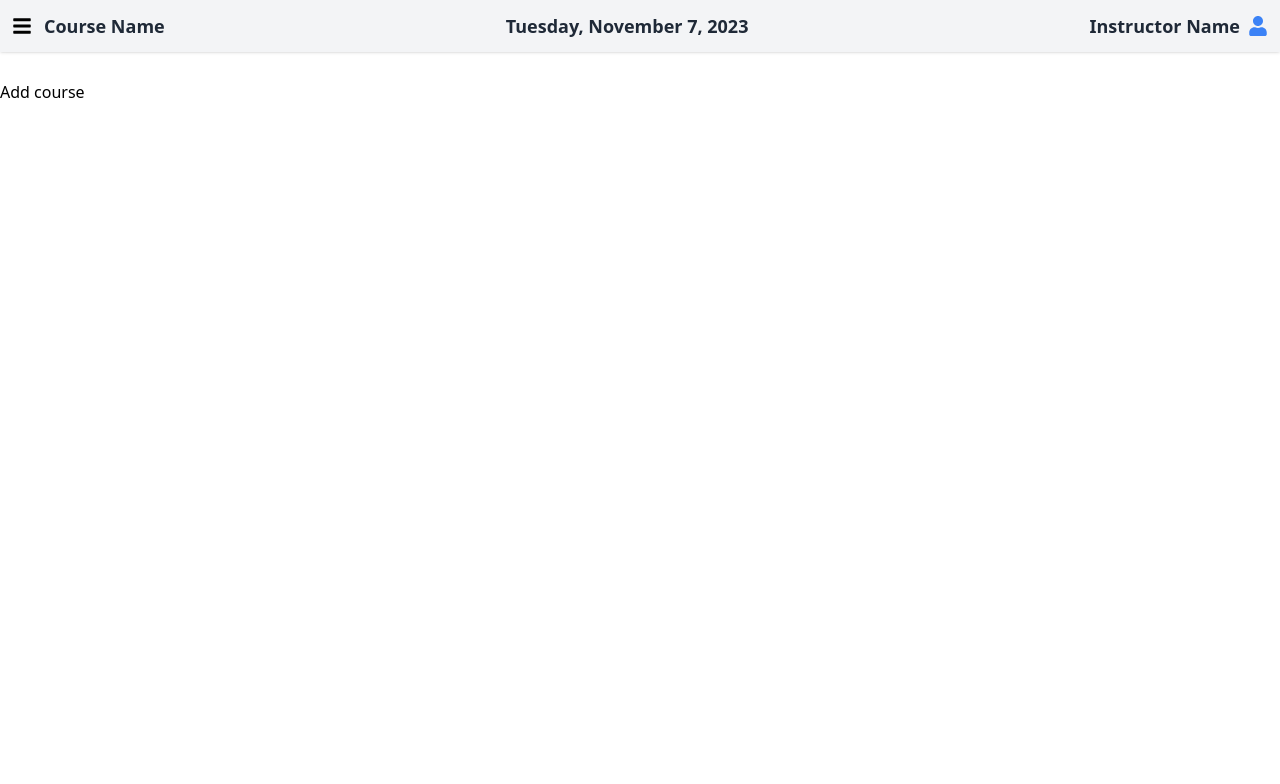
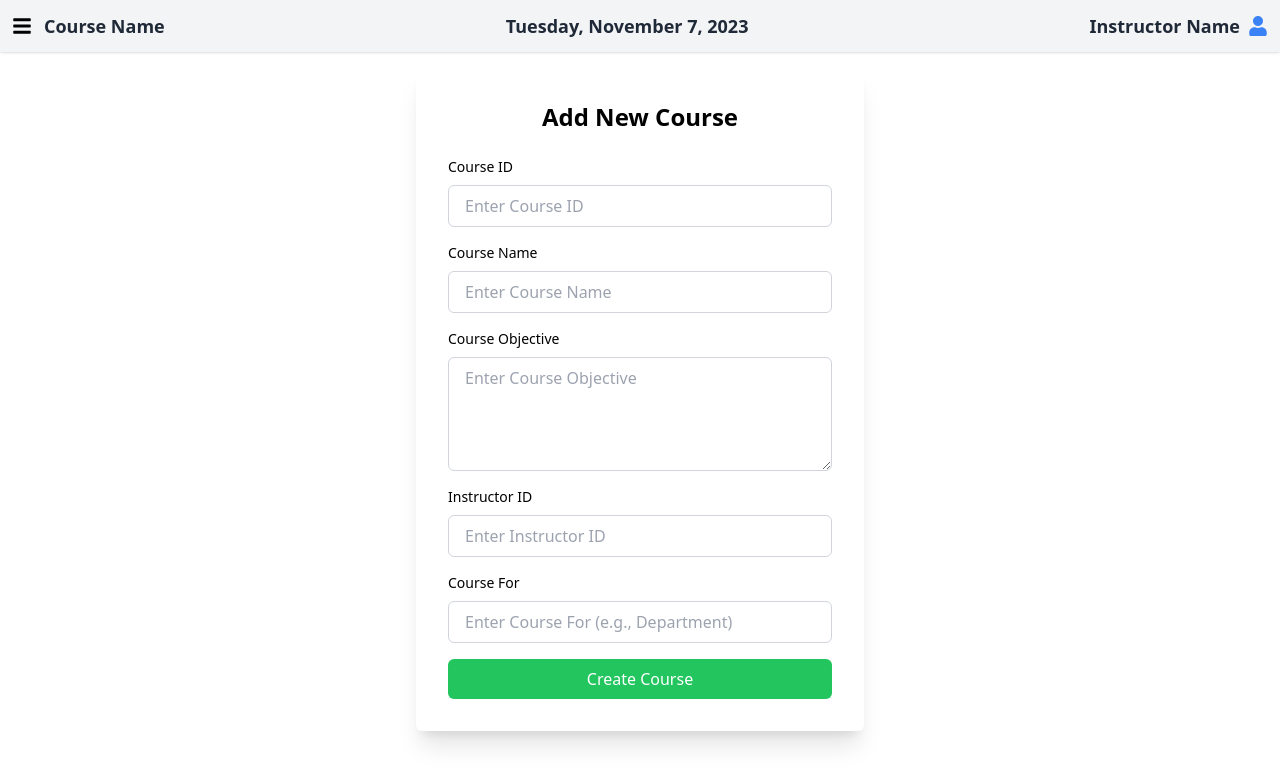
Before and after one commit to Rohan-Sharma03/MarkMe-Instructor, a React (Create React App) app: page /addCourse in a window 1280 px wide. Shown: the top 784 px of the page. Built offline with nearby package versions, Linux system fonts and the light colour scheme.

Commit message:
updated with UI

```diff
--- a/src/pages/NewCourses.tsx
+++ b/src/pages/NewCourses.tsx
@@ -1,3 +1,115 @@
+import React, { useState } from "react";
+import { useNavigate } from "react-router-dom";
+
 export default function NewCourse() {
-  return <div className="mt-20">Add course</div>;
+  const navigate = useNavigate();
+
+  const [courseDetails, setCourseDetails] = useState({
+    course_id: "",
+    course_name: "",
+    course_objective: "",
+    instructor_id: "",
+    course_for: "",
+  });
+
+  const handleChange = (
+    e: React.ChangeEvent<HTMLInputElement | HTMLTextAreaElement>
+  ) => {
+    const { name, value } = e.target;
+    setCourseDetails((prevDetails) => ({
+      ...prevDetails,
+      [name]: value,
+    }));
+  };
+
+  const handleCreateCourse = () => {
+    // Implement logic to create a new course, e.g., send data to the server
+    console.log("Course Details:", courseDetails);
+    // Redirect to the appropriate page after course creation
+    navigate("/profile");
+  };
+
+  return (
+    <div className="flex items-center justify-center h-screen">
+      <div className="container p-8 bg-white rounded-md shadow-xl max-w-md">
+        <h2 className="text-2xl font-semibold mb-6 text-center">
+          Add New Course
+        </h2>
+        <form className="space-y-4">
+          <div className="flex flex-col space-y-2">
+            <label htmlFor="course_id" className="text-sm font-medium">
+              Course ID
+            </label>
+            <input
+              id="course_id"
+              name="course_id"
+              type="text"
+              placeholder="Enter Course ID"
+              className="py-2 px-4 border border-gray-300 rounded-md"
+              onChange={handleChange}
+            />
+          </div>
+          <div className="flex flex-col space-y-2">
+            <label htmlFor="course_name" className="text-sm font-medium">
+              Course Name
+            </label>
+            <input
+              id="course_name"
+              name="course_name"
+              type="text"
+              placeholder="Enter Course Name"
+              className="py-2 px-4 border border-gray-300 rounded-md"
+              onChange={handleChange}
+            />
+          </div>
+          <div className="flex flex-col space-y-2">
+            <label htmlFor="course_objective" className="text-sm font-medium">
+              Course Objective
+            </label>
+            <textarea
+              id="course_objective"
+              name="course_objective"
+              placeholder="Enter Course Objective"
+              className="py-2 px-4 border border-gray-300 rounded-md"
+              rows={4}
+              onChange={handleChange}
+            />
+          </div>
+          <div className="flex flex-col space-y-2">
+            <label htmlFor="instructor_id" className="text-sm font-medium">
+              Instructor ID
+            </label>
+            <input
+              id="instructor_id"
+              name="instructor_id"
+              type="text"
+              placeholder="Enter Instructor ID"
+              className="py-2 px-4 border border-gray-300 rounded-md"
+              onChange={handleChange}
+            />
+          </div>
+          <div className="flex flex-col space-y-2">
+            <label htmlFor="course_for" className="text-sm font-medium">
+              Course For
+            </label>
+            <input
+              id="course_for"
+              name="course_for"
+              type="text"
+              placeholder="Enter Course For (e.g., Department)"
+              className="py-2 px-4 border border-gray-300 rounded-md"
+              onChange={handleChange}
+            />
+          </div>
+          <button
+            type="button"
+            onClick={handleCreateCourse}
+            className="bg-green-500 text-white py-2 px-4 rounded-md hover:bg-green-600 transition duration-300 w-full"
+          >
+            Create Course
+          </button>
+        </form>
+      </div>
+    </div>
+  );
 }
```
